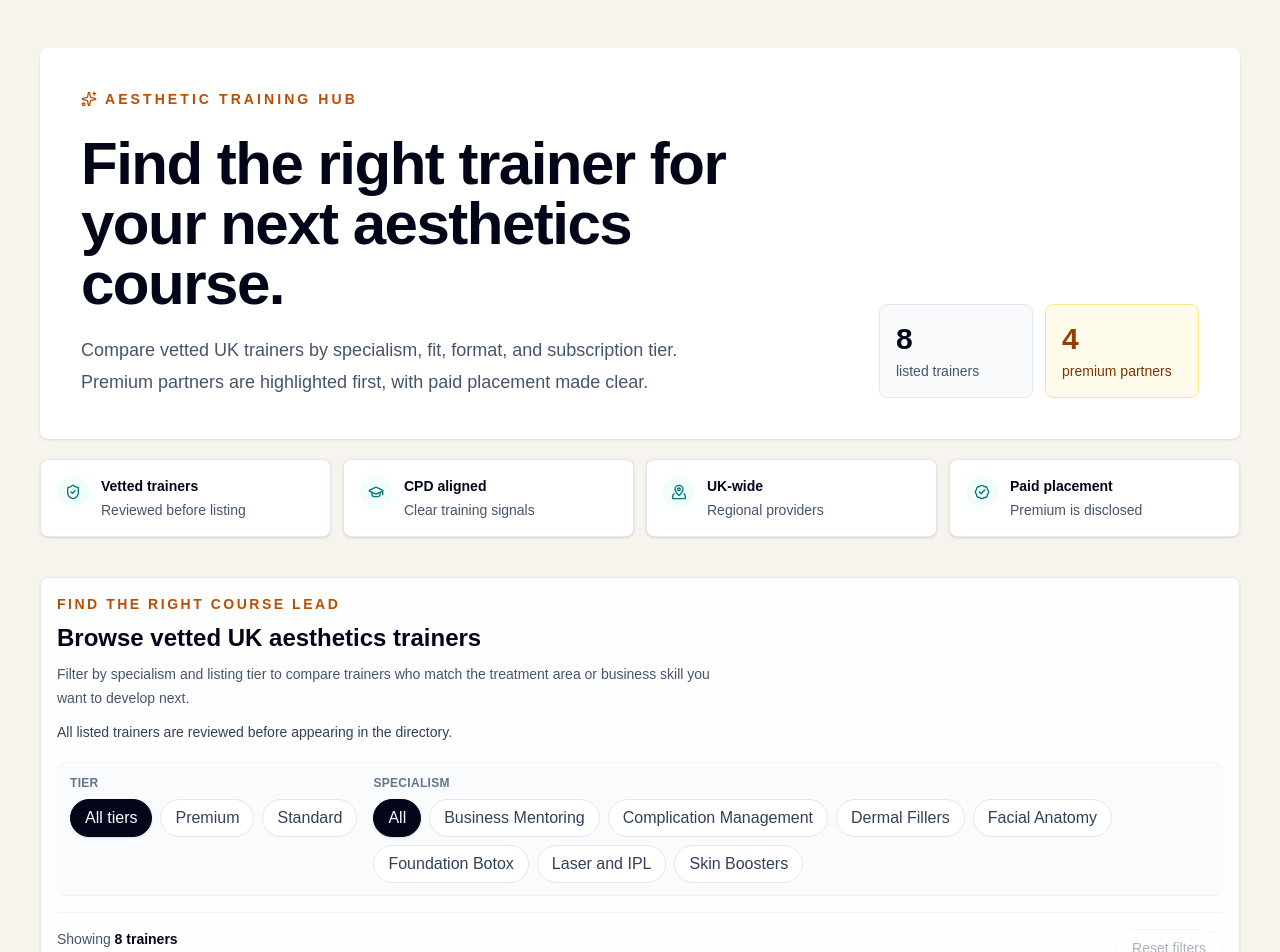
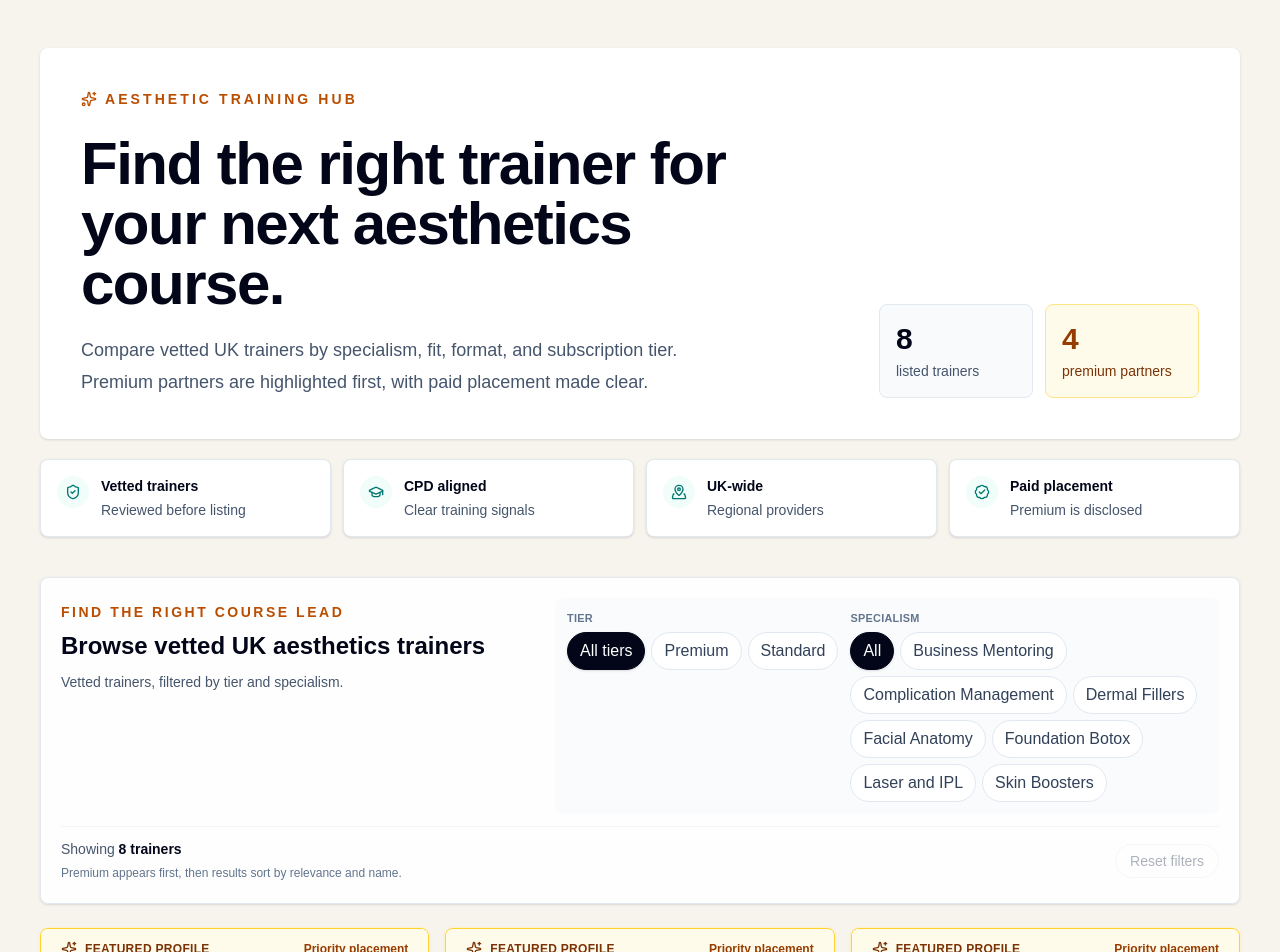
Before and after one commit to ElaiElaiElai1113/AestheticHub, a Next.js app: page / in a window 1280 px wide. Shown: the top 952 px of the page. Built offline with nearby package versions, Linux system fonts and the light colour scheme.

Commit message:
style: compact directory filter panel

```diff
--- a/app/components/practitioner-directory.tsx
+++ b/app/components/practitioner-directory.tsx
@@ -88,9 +88,9 @@ export function PractitionerDirectory({
 
   return (
     <section aria-labelledby="directory-heading" className="mt-10">
-      <div className="rounded-lg border border-slate-200 bg-white/90 p-4 shadow-sm backdrop-blur">
-        <div className="flex flex-col gap-5">
-          <div>
+      <div className="rounded-lg border border-slate-200 bg-white/90 p-4 shadow-sm backdrop-blur sm:p-5">
+        <div className="grid gap-4 lg:grid-cols-[minmax(220px,0.72fr)_1fr] lg:items-start">
+          <div className="lg:pt-1">
             <p className="text-sm font-semibold uppercase tracking-[0.18em] text-amber-700">
               Find the right course lead
             </p>
@@ -100,18 +100,12 @@ export function PractitionerDirectory({
             >
               Browse vetted UK aesthetics trainers
             </h2>
-            <p className="mt-2 max-w-2xl text-sm leading-6 text-slate-600">
-              Filter by specialism and listing tier to compare trainers who
-              match the treatment area or business skill you want to develop
-              next.
-            </p>
-            <p className="mt-3 max-w-2xl text-sm font-medium text-slate-700">
-              All listed trainers are reviewed before appearing in the
-              directory.
+            <p className="mt-2 max-w-sm text-sm leading-6 text-slate-600">
+              Vetted trainers, filtered by tier and specialism.
             </p>
           </div>
 
-          <div className="grid gap-4 rounded-lg border border-slate-100 bg-slate-50/80 p-3 lg:grid-cols-[auto_1fr] lg:items-start">
+          <div className="grid gap-3 rounded-lg bg-slate-50/80 p-3 lg:grid-cols-[auto_1fr] lg:items-start">
             <FilterGroup
               headingId="tier-filter-heading"
               label="Tier"
@@ -143,10 +137,10 @@ export function PractitionerDirectory({
         </div>
 
         <div
-          className="mt-4 grid gap-4 border-t border-slate-100 pt-4 text-sm text-slate-600 lg:grid-cols-[1fr_auto] lg:items-start"
+          className="mt-3 flex flex-col gap-3 border-t border-slate-100 pt-3 text-sm text-slate-600 sm:flex-row sm:items-center sm:justify-between"
           id="directory-results-summary"
         >
-          <div className="space-y-2">
+          <div className="space-y-1">
             <p>
               Showing{" "}
               <span className="font-semibold text-slate-950">
@@ -157,13 +151,12 @@ export function PractitionerDirectory({
                 : ` for ${selectedSpecialism}`}
               {selectedTierLabel ? ` in ${selectedTierLabel}` : ""}
             </p>
-            <p className="max-w-3xl leading-6">
-              Premium trainers are featured first. Within each tier, results
-              are sorted by selected-specialism relevance and trainer name.
+            <p className="max-w-3xl text-xs leading-5 text-slate-500">
+              Premium appears first, then results sort by relevance and name.
             </p>
           </div>
           <button
-            className="w-fit rounded-full border border-slate-200 px-4 py-2 font-medium text-slate-700 transition hover:border-slate-300 hover:bg-slate-50 disabled:cursor-not-allowed disabled:opacity-40"
+            className="w-fit rounded-full border border-slate-200 px-3.5 py-1.5 font-medium text-slate-700 transition hover:border-slate-300 hover:bg-slate-50 disabled:cursor-not-allowed disabled:opacity-40"
             disabled={!hasActiveFilters}
             onClick={resetFilters}
             type="button"
@@ -224,12 +217,12 @@ function FilterGroup({
   return (
     <div aria-labelledby={headingId} role="group">
       <h3
-        className="mb-2 text-xs font-semibold uppercase tracking-wide text-slate-500"
+        className="mb-1.5 text-[0.68rem] font-semibold uppercase tracking-wide text-slate-500"
         id={headingId}
       >
         {label}
       </h3>
-      <div className="flex flex-wrap gap-2">{children}</div>
+      <div className="flex flex-wrap gap-1.5">{children}</div>
     </div>
   );
 }
@@ -247,7 +240,7 @@ function FilterButton({
     <button
       aria-pressed={isSelected}
       className={[
-        "rounded-full border px-3.5 py-1.5 text-sm font-semibold transition focus:outline-none focus:ring-4 focus:ring-slate-200",
+        "rounded-full border px-3 py-1.5 text-sm font-semibold transition focus:outline-none focus:ring-4 focus:ring-slate-200",
         isSelected
           ? "border-slate-950 bg-slate-950 text-white shadow-sm"
           : "border-slate-200 bg-white text-slate-700 hover:border-slate-300 hover:bg-slate-50",
```
Also changed, not shown: 4 other files (tests, documents, lock files or other folders).
